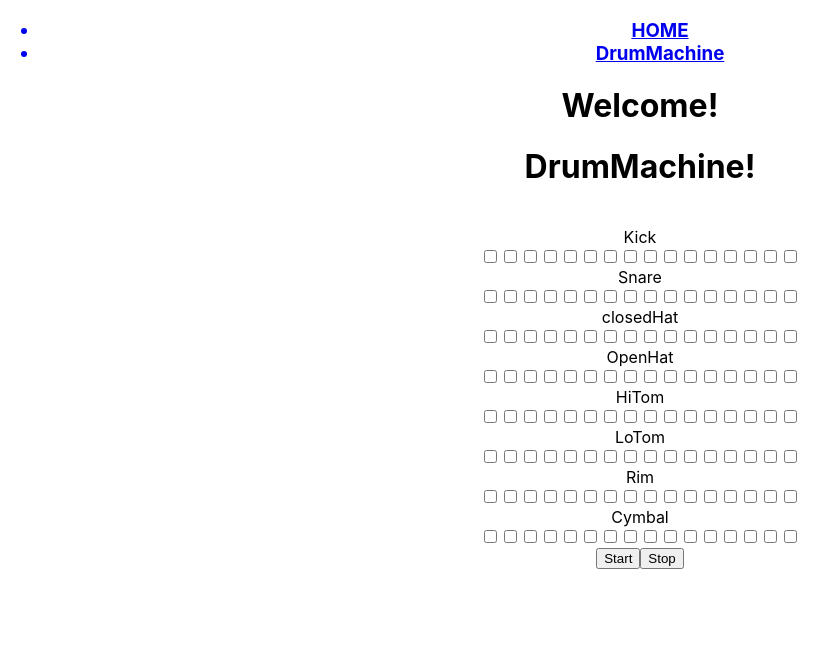
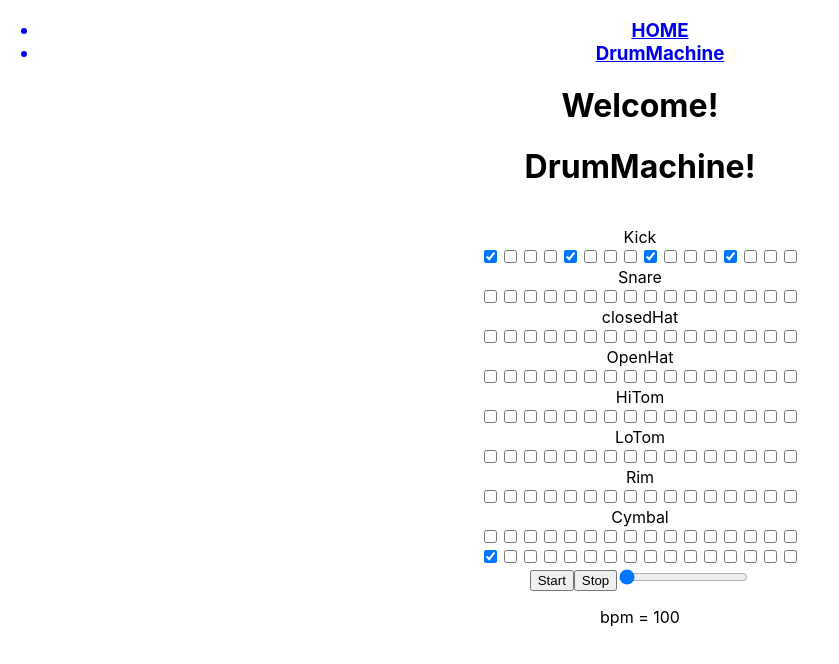
Before and after one commit to Tonyaap/DrumFrontent, a React (Create React App) app: page /drummachine in a window 1280 px wide. Shown: the top 664 px of the page, without its empty margins (0-839 px from the left). Built offline with nearby package versions, Linux system fonts and the light colour scheme; no server answers.

Commit message:
added the tempo ajust slider, indicator for step position and started on initialstepstate

```diff
--- a/src/App.js
+++ b/src/App.js
@@ -1,6 +1,6 @@
 import React from "react";
 import { Switch, Route } from "react-router-dom";
-import drumMachine from "./pages/drumMachine";
+import DrumMachine from "./pages/drumMachine";
 import Nav from "./components/Nav";
 import Home from "./pages/home";
 
@@ -13,7 +13,7 @@ function App() {
       <h1>Welcome!</h1>
       <Switch>
         <Route path="/" exact component={Home} />
-        <Route path="/drummachine" component={drumMachine} />
+        <Route path="/drummachine" component={DrumMachine} />
       </Switch>
     </div>
   );
--- a/src/pages/drumMachine/components/kick.js
+++ b/src/pages/drumMachine/components/kick.js
@@ -1,26 +1,27 @@
 import React from "react";
 
-function Kick() {
+function Kick({ composition, onCompositionChange }) {
+  const updateComposition = (id) => {
+    const newComposition = [...composition];
+    newComposition[id] = newComposition[id] === 1 ? 0 : 1;
+    console.log(newComposition);
+    onCompositionChange("kick", newComposition);
+  };
+
   return (
     <div>
       <span> Kick</span>
       <div className="kick">
-        <input type="checkbox" />
-        <input type="checkbox" />
-        <input type="checkbox" />
-        <input type="checkbox" />
-        <input type="checkbox" />
-        <input type="checkbox" />
-        <input type="checkbox" />
-        <input type="checkbox" />
-        <input type="checkbox" />
-        <input type="checkbox" />
-        <input type="checkbox" />
-        <input type="checkbox" />
-        <input type="checkbox" />
-        <input type="checkbox" />
-        <input type="checkbox" />
-        <input type="checkbox" />
+        {[...Array(16)].map((_, i) => {
+          return (
+            <input
+              className={`p${i}`}
+              type="checkbox"
+              checked={composition[i]}
+              onChange={() => updateComposition(i)}
+            />
+          );
+        })}
       </div>
     </div>
   );
--- a/src/pages/drumMachine/index.js
+++ b/src/pages/drumMachine/index.js
@@ -1,4 +1,4 @@
-import React from "react";
+import React, { useEffect, useRef, useState } from "react";
 import * as Tone from "tone";
 import ClosedHat from "./components/closedhat";
 import Kick from "./components/kick";
@@ -8,75 +8,120 @@ import HiTom from "./components/hitom";
 import LoTom from "./components/lotom";
 import Rim from "./components/rim";
 import Crash from "./components/crash";
+import { Player } from "tone";
 
-function drumMachine() {
+const initialStepState = {
+  kick: [1, 0, 0, 0, 1, 0, 0, 0, 1, 0, 0, 0, 1, 0, 0, 0],
+  snare: [0, 0, 0, 0, 0, 0, 0, 0, 0, 0, 0, 0, 0, 0, 0, 0],
+  closedhat: [0, 0, 0, 0, 0, 0, 0, 0, 0, 0, 0, 0, 0, 0, 0, 0],
+  openhat: [0, 0, 0, 0, 0, 0, 0, 0, 0, 0, 0, 0, 0, 0, 0, 0],
+  hitom: [0, 0, 0, 0, 0, 0, 0, 0, 0, 0, 0, 0, 0, 0, 0, 0],
+  lotom: [0, 0, 0, 0, 0, 0, 0, 0, 0, 0, 0, 0, 0, 0, 0, 0],
+  rim: [0, 0, 0, 0, 0, 0, 0, 0, 0, 0, 0, 0, 0, 0, 0, 0],
+  cymbal: [0, 0, 0, 0, 0, 0, 0, 0, 0, 0, 0, 0, 0, 0, 0, 0],
+};
+
+function DrumMachine() {
+  const [composition, setComposition] = useState(initialStepState);
+  const [tempo, setTempo] = useState(100);
+  const [loaded, setLoaded] = useState(false);
+  const [currentStep, setStep] = useState(0);
+  const buffers = useRef(null);
+  const player1 = useRef(null);
+  const player2 = useRef(null);
+  const player3 = useRef(null);
+  const player4 = useRef(null);
+  const player5 = useRef(null);
+  const player6 = useRef(null);
+  const player7 = useRef(null);
+  const player8 = useRef(null);
   let index = 0;
-
-  Tone.Transport.scheduleRepeat(repeat, "16n");
-  Tone.Transport.start();
-  Tone.Transport.bpm.rampTo(120, 10);
 
   async function startPlaying() {
     await Tone.start();
+    // Tone.Transport.bpm.rampTo(120, 10);
+    Tone.Transport.schedule((time) => {}, 0);
+
     Tone.Transport.start();
+
     console.log("audio ready");
   }
   async function stopPlaying() {
     await Tone.Transport.stop();
+
     console.log("audio stopped");
   }
 
-  const kick = new Tone.Player(
-    process.env.PUBLIC_URL + "/drumkits/808/808-Kick.wav"
-  ).toDestination();
-  Tone.Buffer.loaded(() => kick.start());
+  useEffect(() => {
+    Tone.Transport.scheduleRepeat(repeat, "16n");
+    player1.current = new Player().toDestination();
+    player2.current = new Player().toDestination();
+    player3.current = new Player().toDestination();
+    player4.current = new Player().toDestination();
+    player5.current = new Player().toDestination();
+    player6.current = new Player().toDestination();
+    player7.current = new Player().toDestination();
+    player8.current = new Player().toDestination();
 
-  const snare = new Tone.Player(
-    process.env.PUBLIC_URL + "/drumkits/808/808-Snare.wav"
-  ).toDestination();
-  Tone.Buffer.loaded(() => snare.start());
+    buffers.current = new Tone.Buffers(
+      {
+        kick: process.env.PUBLIC_URL + "/drumkits/808/808-Kick.wav",
+        snare: process.env.PUBLIC_URL + "/drumkits/808/808-Snare.wav",
+        closedHat: process.env.PUBLIC_URL + "/drumkits/808/808-HiHats.wav",
+        openHat: process.env.PUBLIC_URL + "/drumkits/808/808-OpenHiHats.wav",
+        hiTom: process.env.PUBLIC_URL + "/drumkits/808/808-HiTom.wav",
+        loTom: process.env.PUBLIC_URL + "/drumkits/808/808-LoTom.wav",
+        rim: process.env.PUBLIC_URL + "/drumkits/808/808-Rim.wav",
+        cowbell: process.env.PUBLIC_URL + "/drumkits/808/808-Cowbell.wav",
+      },
+      function () {
+        setLoaded(true);
+      }
+    );
+  }, []);
 
-  const closedHat = new Tone.Player(
-    process.env.PUBLIC_URL + "/drumkits/808/808-HiHats.wav"
-  ).toDestination();
-  Tone.Buffer.loaded(() => closedHat.start());
+  useEffect(() => {
+    Tone.Transport.bpm.value = tempo;
+  }, [tempo]);
 
-  const openHat = new Tone.Player(
-    process.env.PUBLIC_URL + "/drumkits/808/808-OpenHiHats.wav"
-  ).toDestination();
-  Tone.Buffer.loaded(() => openHat.start());
-
-  const hiTom = new Tone.Player(
-    process.env.PUBLIC_URL + "/drumkits/808/808-HiTom.wav"
-  ).toDestination();
-  Tone.Buffer.loaded(() => hiTom.start());
-
-  const loTom = new Tone.Player(
-    process.env.PUBLIC_URL + "/drumkits/808/808-LoTom.wav"
-  ).toDestination();
-  Tone.Buffer.loaded(() => loTom.start());
-
-  const rim = new Tone.Player(
-    process.env.PUBLIC_URL + "/drumkits/808/808-Rim.wav"
-  ).toDestination();
-  Tone.Buffer.loaded(() => rim.start());
-
-  const cowbell = new Tone.Player(
-    process.env.PUBLIC_URL + "/drumkits/808/808-Cowbell.wav"
-  ).toDestination();
-  Tone.Buffer.loaded(() => cowbell.start());
-
-  // setInterval(() => console.log(Tone.now()), 100);
+  if (player1.current) {
+    player1.current.buffer = buffers.current.get("kick");
+  }
+  if (player2.current) {
+    player2.current.buffer = buffers.current.get("snare");
+  }
+  if (player3.current) {
+    player3.current.buffer = buffers.current.get("closedHat");
+  }
+  if (player4.current) {
+    player4.current.buffer = buffers.current.get("openHat");
+  }
+  if (player5.current) {
+    player5.current.buffer = buffers.current.get("hiTom");
+  }
+  if (player6.current) {
+    player6.current.buffer = buffers.current.get("loTom");
+  }
+  if (player7.current) {
+    player7.current.buffer = buffers.current.get("rim");
+  }
+  if (player8.current) {
+    player8.current.buffer = buffers.current.get("cowbell");
+  }
 
   function repeat() {
     let step = index % 16;
 
+    console.log("STEP?", step);
+
     let kickInputs = document.querySelector(
       `.kick input:nth-child(${step + 1} )`
     );
+
     let snareInputs = document.querySelector(
       `.snare input:nth-child(${step + 1})`
     );
+
     let closedHatInputs = document.querySelector(
       `.closedHat input:nth-child(${step + 1})`
     );
@@ -90,44 +135,55 @@ function drumMachine() {
       `.LoTom input:nth-child(${step + 1})`
     );
     let rimInputs = document.querySelector(`.Rim input:nth-child(${step + 1})`);
+
     let cowbellInputs = document.querySelector(
       `.Cymbal input:nth-child(${step + 1})`
     );
 
     if (kickInputs.checked) {
-      kick.start();
+      player1.current.start();
     }
     if (snareInputs.checked) {
-      snare.start();
+      player2.current.start();
     }
     if (closedHatInputs.checked) {
-      closedHat.start();
+      player3.current.start();
     }
     if (openHatInputs.checked) {
-      openHat.start();
+      player4.current.start();
     }
     if (hiTomInputs.checked) {
-      hiTom.start();
+      player5.current.start();
     }
     if (loTomInputs.checked) {
-      loTom.start();
+      player6.current.start();
     }
     if (rimInputs.checked) {
-      rim.start();
+      player7.current.start();
     }
     if (cowbellInputs.checked) {
-      cowbell.start();
+      player8.current.start();
     }
 
     index++;
+    setStep(step);
   }
+
+  const onCompositionChange = (instrument, newState) => {
+    setComposition({ ...composition, [instrument]: newState });
+  };
+
+  console.log(composition);
 
   return (
     <div>
       <h1> DrumMachine! </h1>
       <div className="drums">
         <br />
-        <Kick />
+        <Kick
+          composition={composition["kick"]}
+          onCompositionChange={onCompositionChange}
+        />
         <Snare />
         <ClosedHat />
         <OpenHat />
@@ -135,14 +191,34 @@ function drumMachine() {
         <LoTom />
         <Rim />
         <Crash />
-        {/* disabled={!loaded} */}
+        <div className="Indicator">
+          {[...Array(16)].map((_, i) => {
+            return (
+              <input
+                type="checkbox"
+                readOnly
+                checked={i === currentStep}
+                key={i}
+              />
+            );
+          })}
+        </div>
         <button onClick={startPlaying}>Start</button>
         <button className="button2" onClick={stopPlaying}>
           Stop
         </button>
+        <input
+          type="range"
+          min={60}
+          max={180}
+          onChange={(event) => {
+            setTempo(event.target.value);
+          }}
+        />{" "}
+        <p> bpm = {tempo} </p>
       </div>
     </div>
   );
 }
 
-export default drumMachine;
+export default DrumMachine;
```
